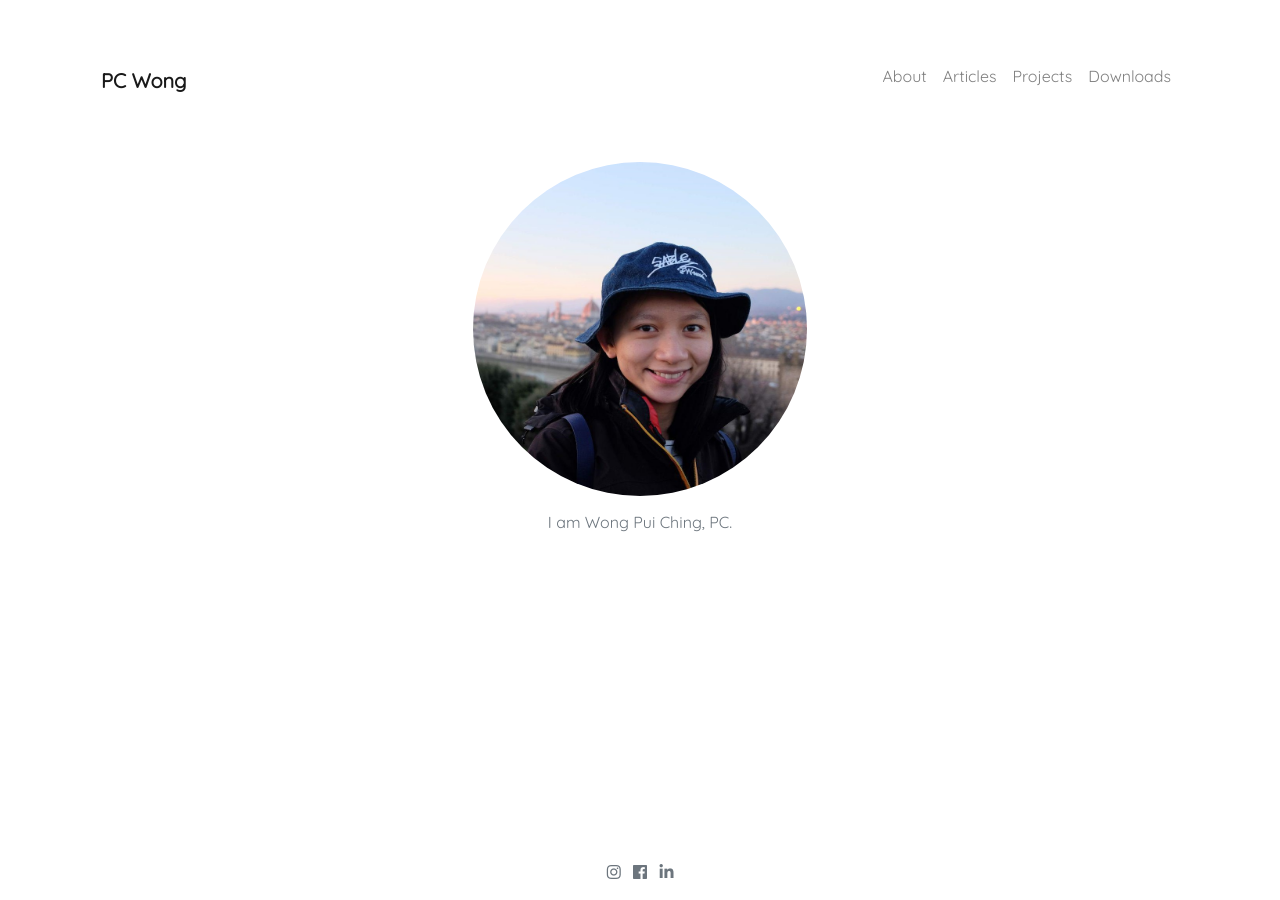
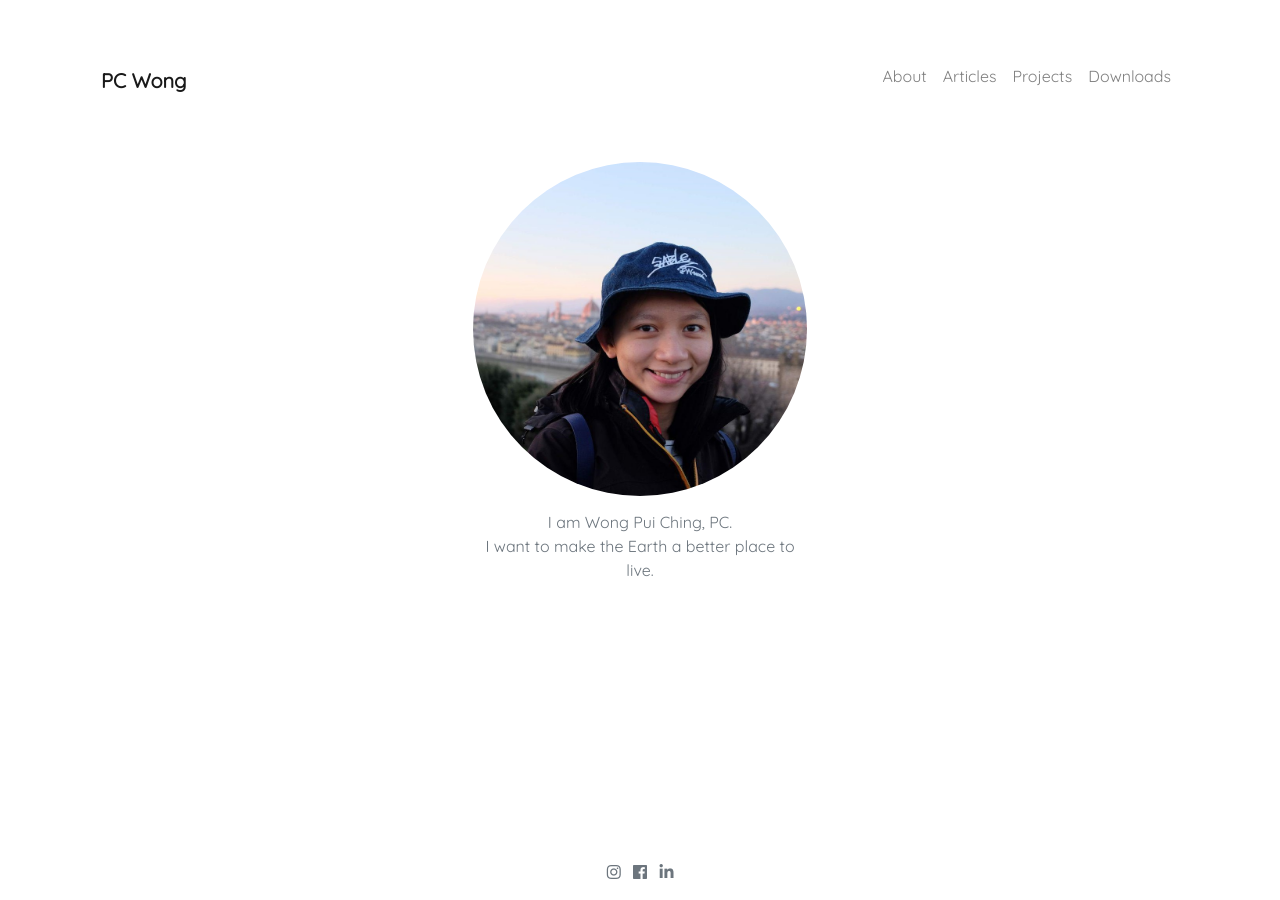
Before and after one commit to tlyeung/pcwong, a Jekyll site: the page built from index.md, in a window 1280 px wide. Built offline with Jekyll 4.4.1, drawn with Linux system fonts in a browser that asks for light colours; nearby versions of some CDN libraries; comment, search, counter and statistics services are not loaded.

```diff
--- a/_config.yml
+++ b/_config.yml
@@ -1,6 +1,9 @@
 # Site settings
 title: PC Wong
-description: I am Wong Pui Ching, PC.
+description: >- # this means to ignore newlines until "baseurl:"
+  I am Wong Pui Ching, PC.<br>
+  I want to make the Earth a better place to live.
+
 baseurl: "/pcwong"  # the subpath of your site, e.g. /blog
 url: "" # the base hostname & protocol for your site, e.g. http://example.com
 
```
Also changed, not shown: _projects/M1.md (renamed from _projects/Master Layout Plan.md, +1 -1 lines), pages/about.md (+2 -0 lines), _projects/S1.md (renamed from _projects/Garden of Remembrance.md), assets/android-chrome-192x192.png (added), assets/android-chrome-512x512.png (added), assets/apple-touch-icon.png (added), assets/favicon-16x16.png (added), assets/favicon-32x32.png (added), assets/favicon.ico, assets/images/graduation.jpg (added), assets/images/project_M1/M1_cover.png (added), assets/images/project_S1/S1_cover.png (added), assets/site.webmanifest (added), 1 other file.
